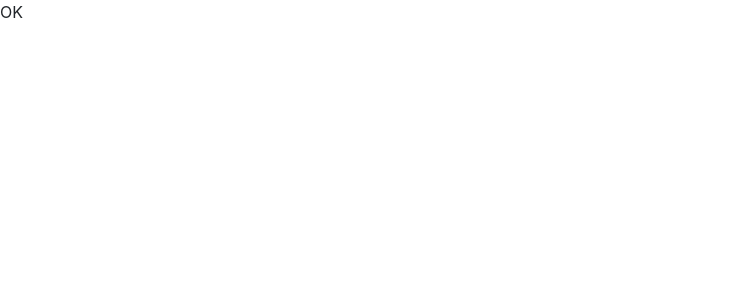
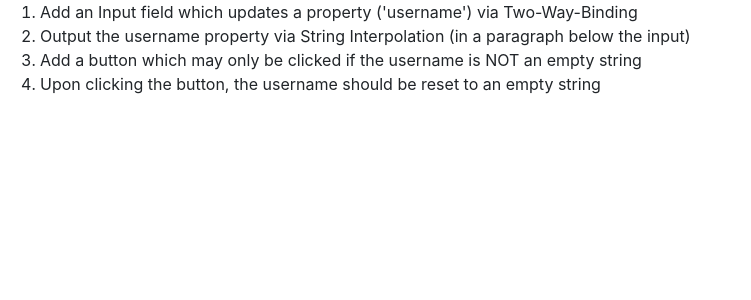
Before and after one commit to nimappl/angular-practice, an Angular app: page / in a window 1280 px wide. Shown: the top 300 px of the page, without its empty margins (0-751 px from the left). Built offline with nearby package versions, Linux system fonts and the light colour scheme.

Commit message:
initial commit

```diff
--- a/src/app/app.component.html
+++ b/src/app/app.component.html
@@ -1 +1,6 @@
-OK
+<ol>
+  <li>Add an Input field which updates a property ('username') via Two-Way-Binding</li>
+  <li>Output the username property via String Interpolation (in a paragraph below the input)</li>
+  <li>Add a button which may only be clicked if the username is NOT an empty string</li>
+  <li>Upon clicking the button, the username should be reset to an empty string</li>
+</ol>
```
